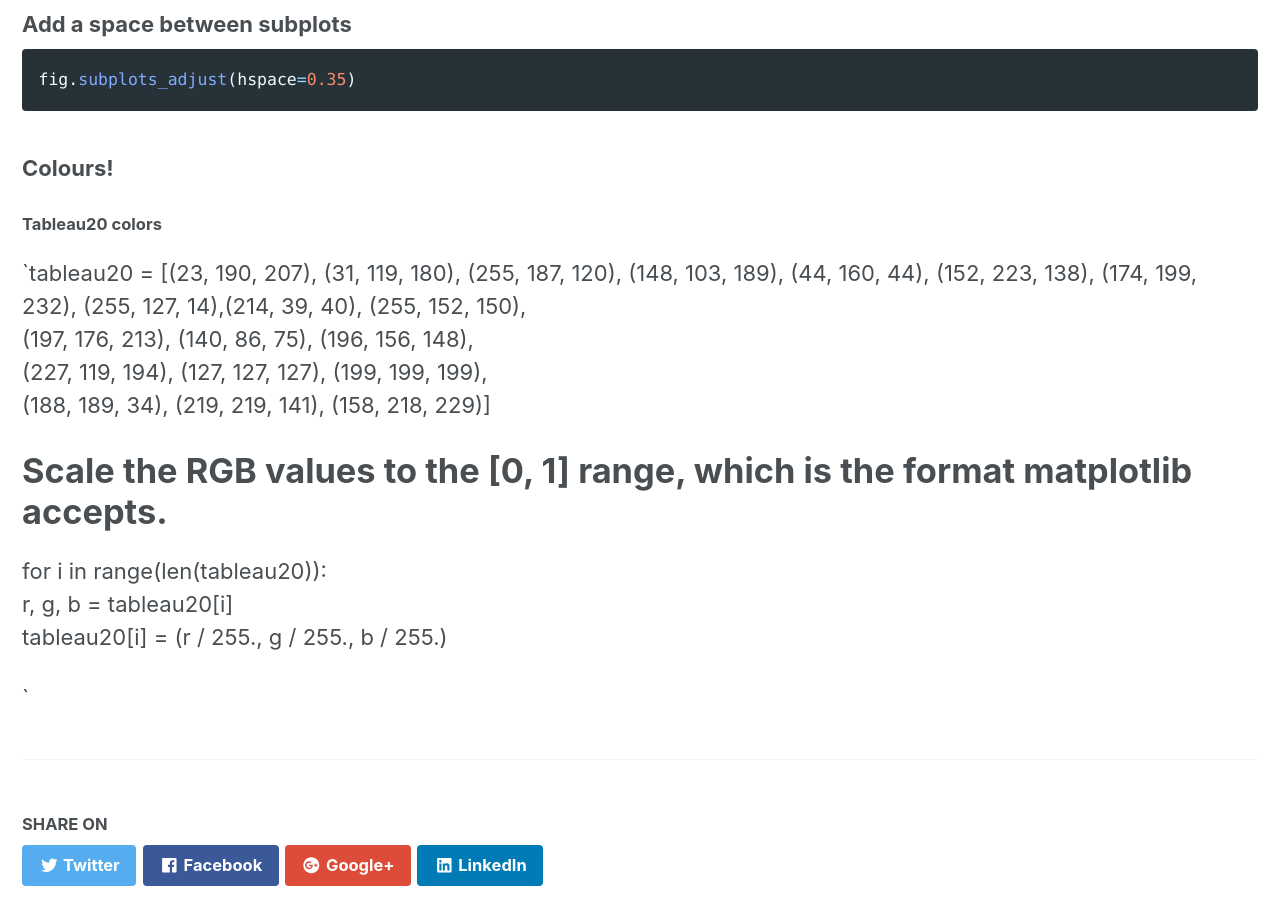
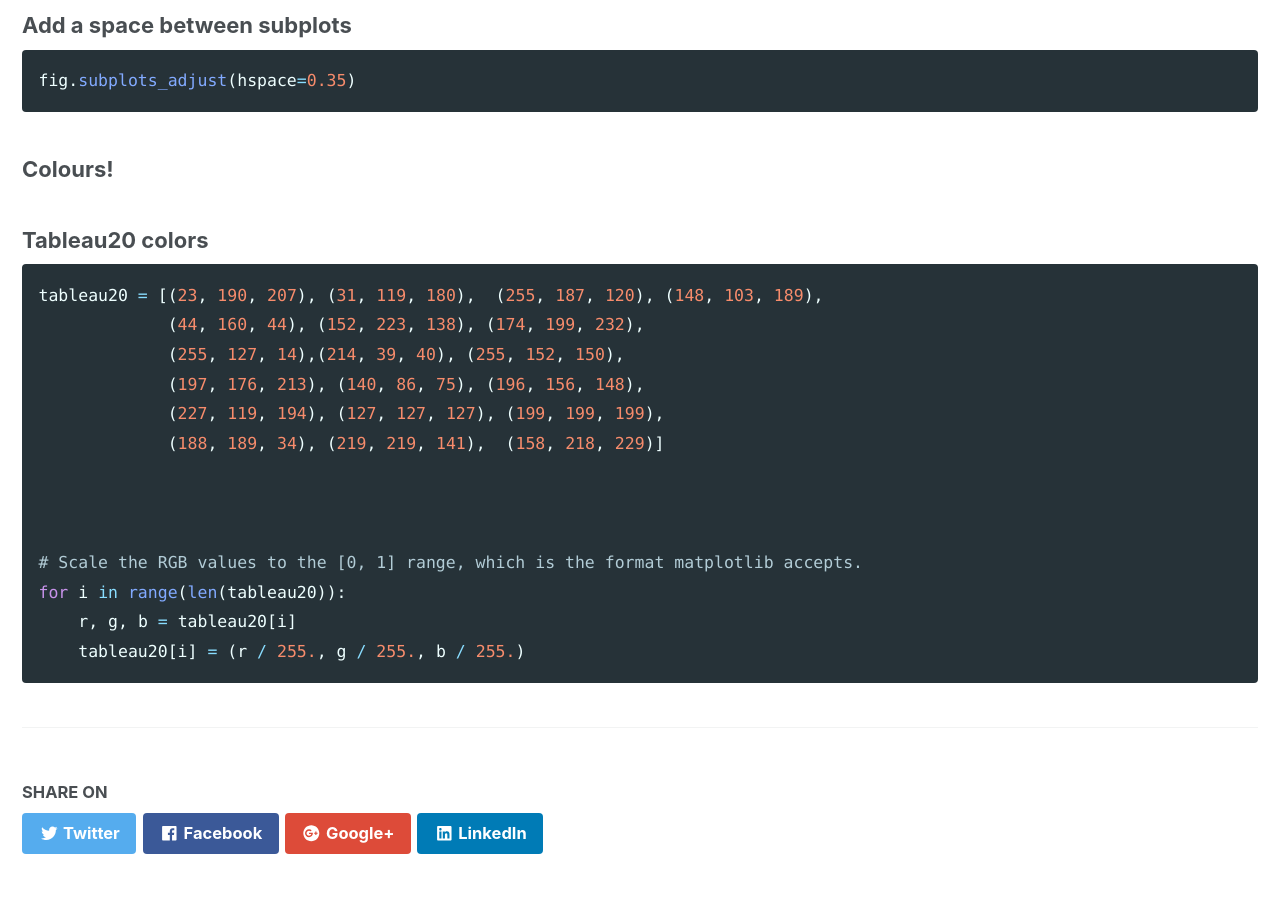
Before and after one commit to nahusznaj/nahusznaj.github.io, a Jekyll site: the page built from _posts/learning/2018-06-14-learning.md, in a window 1280 px wide and 900 px high, scrolled down 1910 px. Built offline with Jekyll 4.4.1, drawn with Linux system fonts in a browser that asks for light colours; nearby versions of some CDN libraries; some of the changed text lies outside the part shown.

Commit message:
added learning page

````diff
--- a/_posts/learning/2018-06-14-learning.md
+++ b/_posts/learning/2018-06-14-learning.md
@@ -23,7 +23,7 @@ xl = pd.ExcelFile("file_name.xls")
 df = xl.parse("Sheet1") # Or the sheet that is appropriate
 ```
 
-### How to delete a column from a dataframe
+### How to delete a `Column` from a dataframe
 
 ```python
 df.drop('Column', axis = 1, inplace = True)
@@ -84,9 +84,10 @@ fig.subplots_adjust(hspace=0.35)
 ### Colours!
 
 
-#### Tableau20 colors
+### Tableau20 colors
 
-`tableau20 = [(23, 190, 207), (31, 119, 180),  (255, 187, 120), (148, 103, 189),
+```python
+tableau20 = [(23, 190, 207), (31, 119, 180),  (255, 187, 120), (148, 103, 189),
              (44, 160, 44), (152, 223, 138), (174, 199, 232),
              (255, 127, 14),(214, 39, 40), (255, 152, 150),
              (197, 176, 213), (140, 86, 75), (196, 156, 148),
@@ -99,5 +100,4 @@ fig.subplots_adjust(hspace=0.35)
 for i in range(len(tableau20)):
     r, g, b = tableau20[i]
     tableau20[i] = (r / 255., g / 255., b / 255.)
-
-`
+```
````
